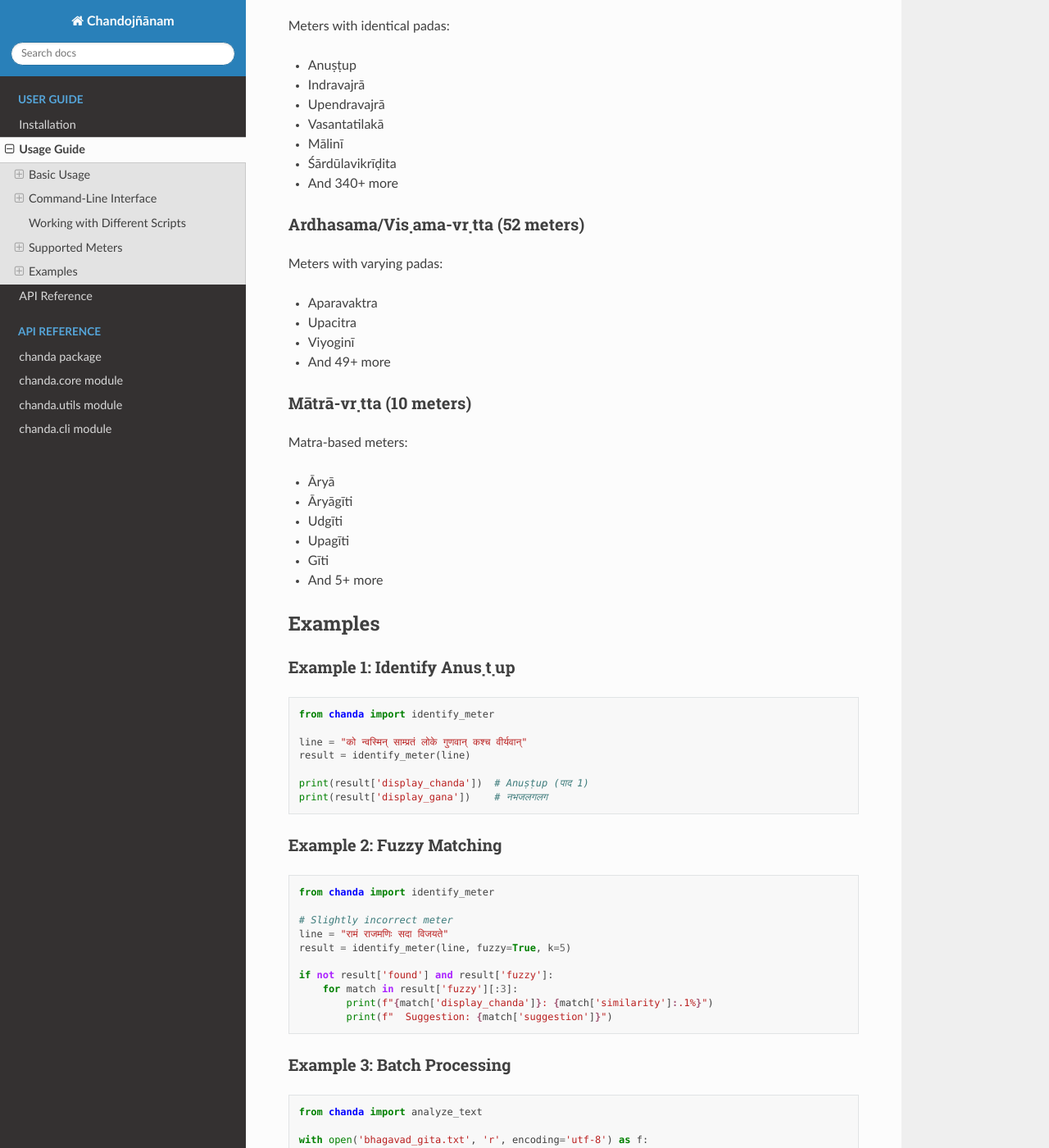
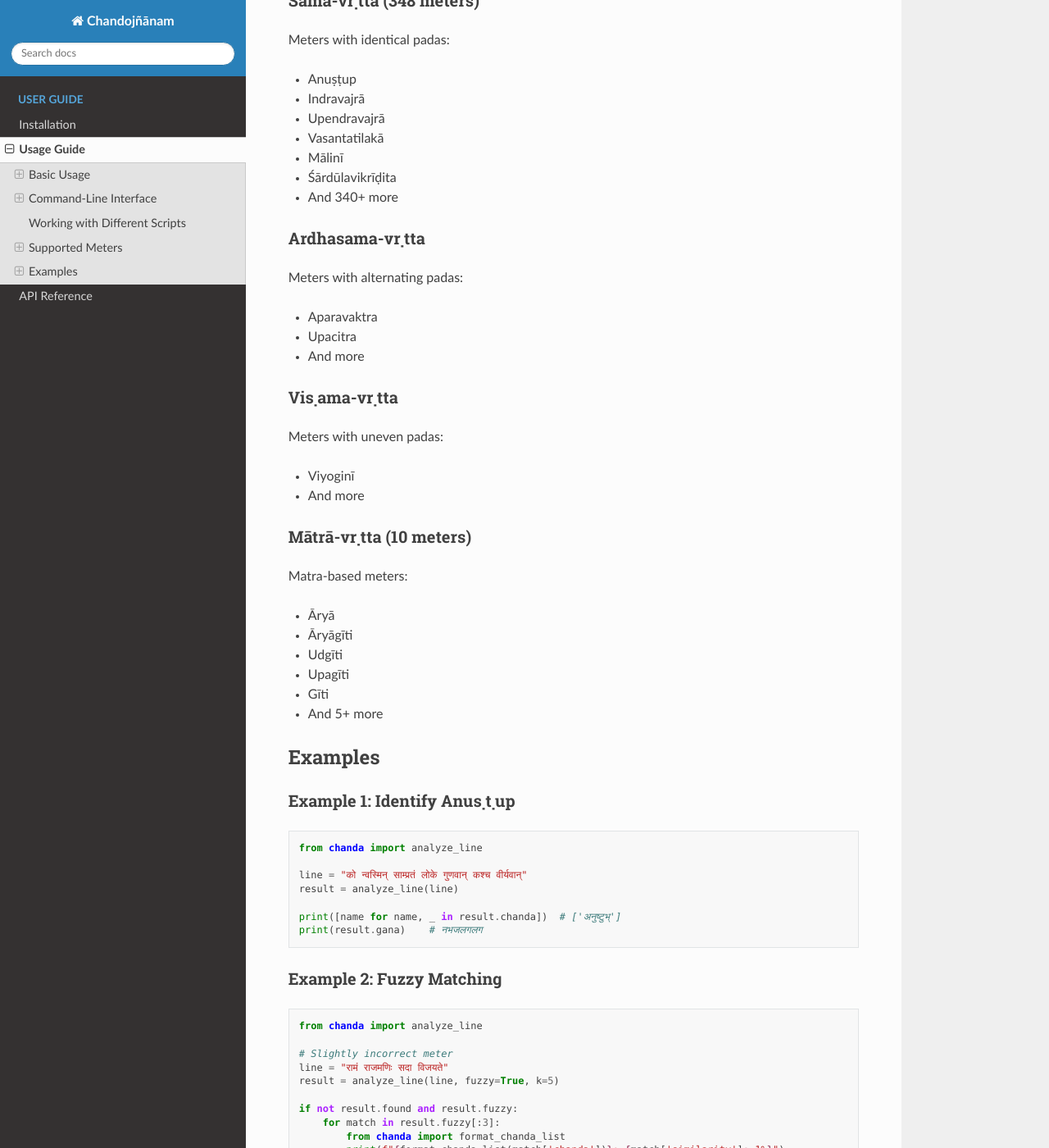
Before and after one commit to hrishikeshrt/chanda, a Sphinx documentation site: the page built from docs/usage.rst, in a window 1280 px wide and 1400 px high, scrolled down 2601 px. Shown: the whole window at 82% size. Built offline with Sphinx 7.4.7 and the Read the Docs theme 3.1.0, drawn with Linux system fonts in a browser that asks for light colours; some of the changed text lies outside the part shown.

Commit message:
docs: update API references for result objects

```diff
--- a/docs/installation.rst
+++ b/docs/installation.rst
@@ -82,7 +82,7 @@ Test basic functionality:
 
 .. code-block:: python
 
-   python -c "from chanda import identify_meter; print(identify_meter('धर्मक्षेत्रे कुरुक्षेत्रे')['display_chanda'])"
+   python -c "from chanda import analyze_line; print([n for n,_ in analyze_line('धर्मक्षेत्रे कुरुक्षेत्रे').chanda])"
 
 Troubleshooting
 ---------------
--- a/docs/usage.rst
+++ b/docs/usage.rst
@@ -9,23 +9,24 @@ Single Line Analysis
 
 .. code-block:: python
 
-   from chanda import identify_meter
+   from chanda import analyze_line
 
    text = "रामो राजमणिः सदा विजयते रामं रमेशं भजे"
-   result = identify_meter(text, fuzzy=True)
+   result = analyze_line(text, fuzzy=True)
 
-   if result['found']:
-       print(f"Meter: {result['display_chanda']}")
-       print(f"Syllables: {result['syllables']}")
-       print(f"Pattern (LG): {' '.join(result['lg'])}")
-       print(f"Gana: {result['gana']}")
-       print(f"Syllable count: {result['length']}")
-       print(f"Mātrā count: {result['matra']}")
+   if result.found:
+       print(f"Meter(s): {[name for name, _ in result.chanda]}")
+       print(f"Syllables: {result.syllables}")
+       print(f"Pattern (LG): {' '.join(result.lg)}")
+       print(f"Gana: {result.gana}")
+       print(f"Syllable count: {result.length}")
+       print(f"Mātrā count: {result.matra}")
    else:
        # Check fuzzy matches
-       if result['fuzzy']:
-           best_match = result['fuzzy'][0]
-           print(f"Closest meter: {best_match['display_chanda']}")
+       if result.fuzzy:
+           best_match = result.fuzzy[0]
+           from chanda import format_chanda_list
+           print(f"Closest meter: {format_chanda_list(best_match['chanda'])}")
            print(f"Similarity: {best_match['similarity']:.2%}")
 
 Verse Analysis
@@ -115,22 +116,22 @@ Chanda automatically detects and supports multiple transliteration schemes:
 
 .. code-block:: python
 
-   from chanda import identify_meter
+   from chanda import analyze_line
 
    # Devanagari
-   result = identify_meter("धर्मक्षेत्रे कुरुक्षेत्रे")
+   result = analyze_line("धर्मक्षेत्रे कुरुक्षेत्रे")
 
    # IAST
-   result = identify_meter("dharmakṣetre kurukṣetre")
+   result = analyze_line("dharmakṣetre kurukṣetre")
 
    # ITRANS
-   result = identify_meter("dharmakShetre kurukShetre")
+   result = analyze_line("dharmakShetre kurukShetre")
 
    # Harvard-Kyoto
-   result = identify_meter("dharmakSetre kurukSetre")
+   result = analyze_line("dharmakSetre kurukSetre")
 
    # SLP1
-   result = identify_meter("Darmakzetre kurukzetre")
+   result = analyze_line("Darmakzetre kurukzetre")
 
 Supported Meters
 ----------------
@@ -148,15 +149,22 @@ Meters with identical padas:
 * Śārdūlavikrīḍita
 * And 340+ more
 
-Ardhasama/Viṣama-vṛtta (52 meters)
-~~~~~~~~~~~~~~~~~~~~~~~~~~~~~~~~~~~
+Ardhasama-vṛtta
+~~~~~~~~~~~~~~~~
 
-Meters with varying padas:
+Meters with alternating padas:
 
 * Aparavaktra
 * Upacitra
+* And more
+
+Viṣama-vṛtta
+~~~~~~~~~~~~
+
+Meters with uneven padas:
+
 * Viyoginī
-* And 49+ more
+* And more
 
 Mātrā-vṛtta (10 meters)
 ~~~~~~~~~~~~~~~~~~~~~~~~
@@ -178,28 +186,29 @@ Example 1: Identify Anuṣṭup
 
 .. code-block:: python
 
-   from chanda import identify_meter
+   from chanda import analyze_line
 
    line = "को न्वस्मिन् साम्प्रतं लोके गुणवान् कश्च वीर्यवान्"
-   result = identify_meter(line)
+   result = analyze_line(line)
 
-   print(result['display_chanda'])  # Anuṣṭup (पाद 1)
-   print(result['display_gana'])    # नभजलगलग
+   print([name for name, _ in result.chanda])  # ['अनुष्टुभ्']
+   print(result.gana)    # नभजलगलग
 
 Example 2: Fuzzy Matching
 ~~~~~~~~~~~~~~~~~~~~~~~~~~
 
 .. code-block:: python
 
-   from chanda import identify_meter
+   from chanda import analyze_line
 
    # Slightly incorrect meter
    line = "रामं राजमणिः सदा विजयते"
-   result = identify_meter(line, fuzzy=True, k=5)
+   result = analyze_line(line, fuzzy=True, k=5)
 
-   if not result['found'] and result['fuzzy']:
-       for match in result['fuzzy'][:3]:
-           print(f"{match['display_chanda']}: {match['similarity']:.1%}")
+   if not result.found and result.fuzzy:
+       for match in result.fuzzy[:3]:
+           from chanda import format_chanda_list
+           print(f"{format_chanda_list(match['chanda'])}: {match['similarity']:.1%}")
            print(f"  Suggestion: {match['suggestion']}")
 
 Example 3: Batch Processing
```
Also changed, not shown: other parts of docs/usage.rst (+3 -3 lines), README.md (+28 -20 lines), docs/api.rst (+9 -30 lines), docs/api/chanda.rst (+13 -4 lines), docs/api/exceptions.rst (added, +7 -0 lines), docs/index.rst (+5 -14 lines).
